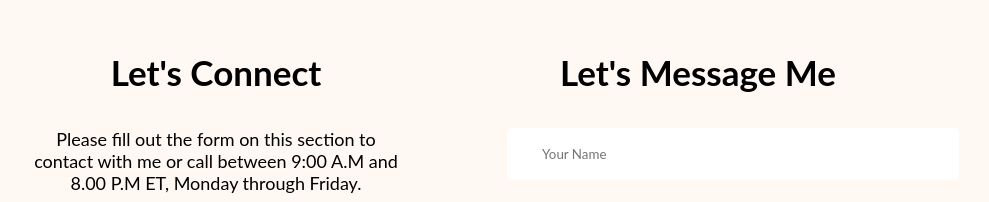
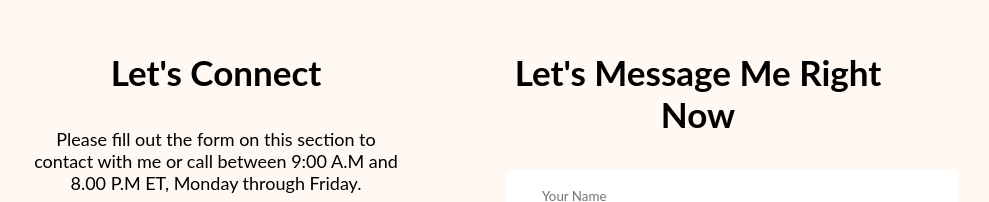
Before and after one commit to protap1100/my_protfolio, a plain HTML site: page index.html in a window 1280 px wide. Shown: the part 3330-3532 px from the top of the page, without its empty margins (183-1172 px from the left). Drawn offline with nearby package versions, Linux system fonts and the light colour scheme.

Commit message:
upadted a simple message

```diff
--- a/index.html
+++ b/index.html
@@ -165,7 +165,7 @@
                 </div>
              </div>
              <div class="footer-column">
-                <h3 class="section-title">Let's Message Me</h3>
+                <h3 class="section-title">Let's Message Me Right Now</h3>
                 <form class="contact" action="">
                     <input type="text" name="name" placeholder="Your Name" id="">
                     <input type="email" name="email" placeholder="Your Email" id="">
```
